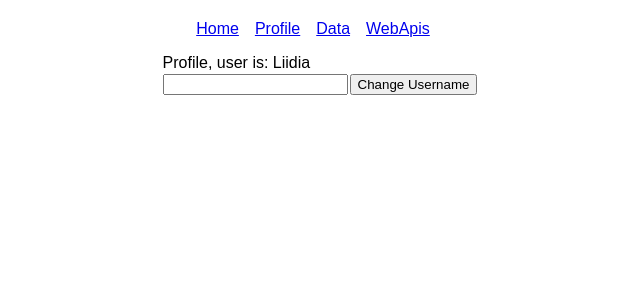
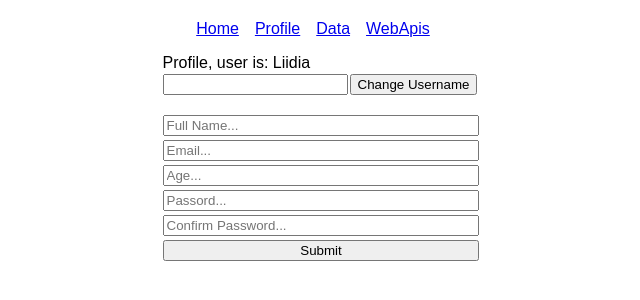
Before and after one commit to liidiailves/learnreact, a React (Vite) app: page /learnreact/profile in a window 1280 px wide. Shown: the top 300 px of the page, without its empty margins (323-963 px from the left). Built offline with nearby package versions, Linux system fonts and the light colour scheme.

Commit message:
Add an example of react-hook-form and yup

```diff
--- a/package.json
+++ b/package.json
@@ -13,11 +13,14 @@
     "preview": "vite preview"
   },
   "dependencies": {
+    "@hookform/resolvers": "^3.4.0",
     "@tanstack/react-query": "^5.35.1",
     "axios": "^1.6.7",
     "react": "^18.2.0",
     "react-dom": "^18.2.0",
-    "react-router-dom": "^6.23.0"
+    "react-hook-form": "^7.51.4",
+    "react-router-dom": "^6.23.0",
+    "yup": "^1.4.0"
   },
   "devDependencies": {
     "@types/react": "^18.2.56",
--- a/src/App.css
+++ b/src/App.css
@@ -35,3 +35,21 @@
 .link {
   margin-right: 16px;
 }
+/*
+.form {
+  display: flex;
+  align-items: center;
+  flex-direction: column;
+  width: 100vw;
+  font-family: Arial, Helvetica, sans-serif;
+  margin-top: 10px;
+} */
+
+form {
+  display: flex;
+  flex-direction: column;
+}
+
+p {
+  color: red;
+}
--- /dev/null
+++ b/src/components/Form.jsx
@@ -0,0 +1,52 @@
+import { useForm } from "react-hook-form";
+import { yupResolver } from "@hookform/resolvers/yup";
+import * as yup from "yup";
+
+export default function Form() {
+  const schema = yup.object().shape({
+    fullName: yup.string().required("Your full name is required!"),
+    email: yup.string().email().required(),
+    age: yup.number().positive().integer().min(18).required(),
+    password: yup.string().min(4).max(20).required(),
+    confirmPassword: yup
+      .string()
+      .oneOf([yup.ref("password"), null], "Passwords don't match!")
+      .required(),
+  });
+
+  const {
+    register,
+    handleSubmit,
+    formState: { errors },
+  } = useForm({
+    resolver: yupResolver(schema),
+  });
+
+  const onSubmit = (data) => {
+    console.log(data);
+  };
+
+  return (
+    <form onSubmit={handleSubmit(onSubmit)}>
+      <input type="text" placeholder="Full Name..." {...register("fullName")} />
+      <p>{errors.fullName?.message}</p>
+      <input type="text" placeholder="Email..." {...register("email")} />
+      <p>{errors.email?.message}</p>
+      <input type="number" placeholder="Age..." {...register("age")} />
+      <p>{errors.age?.message}</p>
+      <input
+        type="password"
+        placeholder="Passord..."
+        {...register("password")}
+      />
+      <p>{errors.password?.message}</p>
+      <input
+        type="password"
+        placeholder="Confirm Password..."
+        {...register("confirmPassword")}
+      />
+      <p>{errors.confirmPassword?.message}</p>
+      <input type="submit" />
+    </form>
+  );
+}
--- a/src/pages/Profile.jsx
+++ b/src/pages/Profile.jsx
@@ -1,6 +1,7 @@
 import ChangeProfile from "../components/ChangeProfile";
 import { useContext } from "react";
 import { AppContext } from "../App";
+import Form from "../components/Form.jsx";
 
 export default function Profile() {
   const { username } = useContext(AppContext);
@@ -8,6 +9,10 @@
     <div>
       Profile, user is: {username}
       <ChangeProfile />
+      <br />
+      <div>
+        <Form />
+      </div>
     </div>
   );
 }
```
Also changed, not shown: 1 other file (tests, documents, lock files or other folders).
